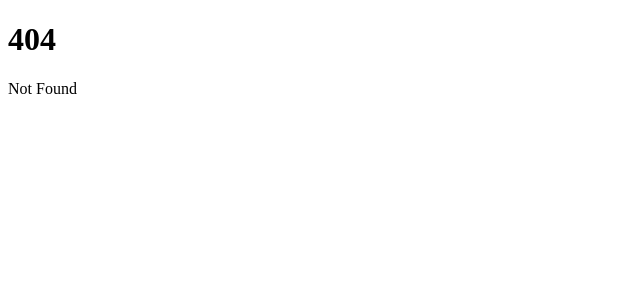
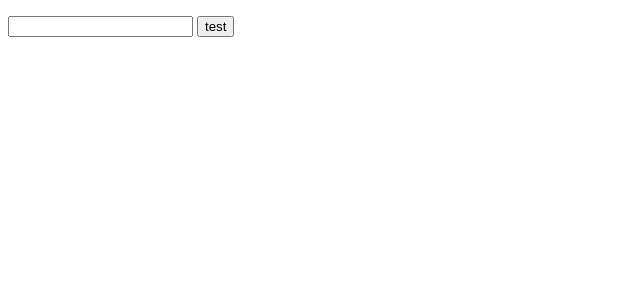
Before and after one commit to jlgcosio/CharacterSheets, a SvelteKit app: page /sheets/monster-guts in a window 1280 px wide. Before the commit this address had no page. Shown: the top 300 px of the page, without its empty margins (0-640 px from the left). Built offline with nearby package versions, Linux system fonts and the light colour scheme.

Commit message:
Create new route

```diff
--- /dev/null
+++ b/src/routes/sheets/monster-guts/+page.server.ts
@@ -0,0 +1,13 @@
+import type { PageServerLoad } from './$types';
+
+export const load = (async () => {
+
+    let test = {
+        a: "A thing",
+        b: "B thing"
+    }
+
+    return {
+        test
+    };
+}) satisfies PageServerLoad;
--- /dev/null
+++ b/src/routes/sheets/monster-guts/+page.svelte
@@ -0,0 +1,41 @@
+<script lang="ts">
+    import type { PageData } from './$types';
+
+    export let data: PageData;
+
+    data.test = {
+        a: 'asdf',
+        b: 'zxcb'
+    }
+
+
+    interface Thing {
+        msg: string
+    };
+
+    let dirty = false;
+    let thing: Thing = {
+        msg: ''
+    }
+
+    $: {
+        if(dirty){
+            localStorage.setItem('thing', JSON.stringify(thing));
+        }
+    }
+
+    function load(){
+        let f = localStorage.getItem('thing');
+        if(f){
+            thing = JSON.parse(f) as unknown as Thing;
+            dirty = false;
+        }
+    }
+</script>
+
+
+<p>{thing.msg}</p>
+
+<input type="text" bind:value={thing.msg} on:change={()=>dirty=true}>
+
+<button on:click={load}>test</button>
```
